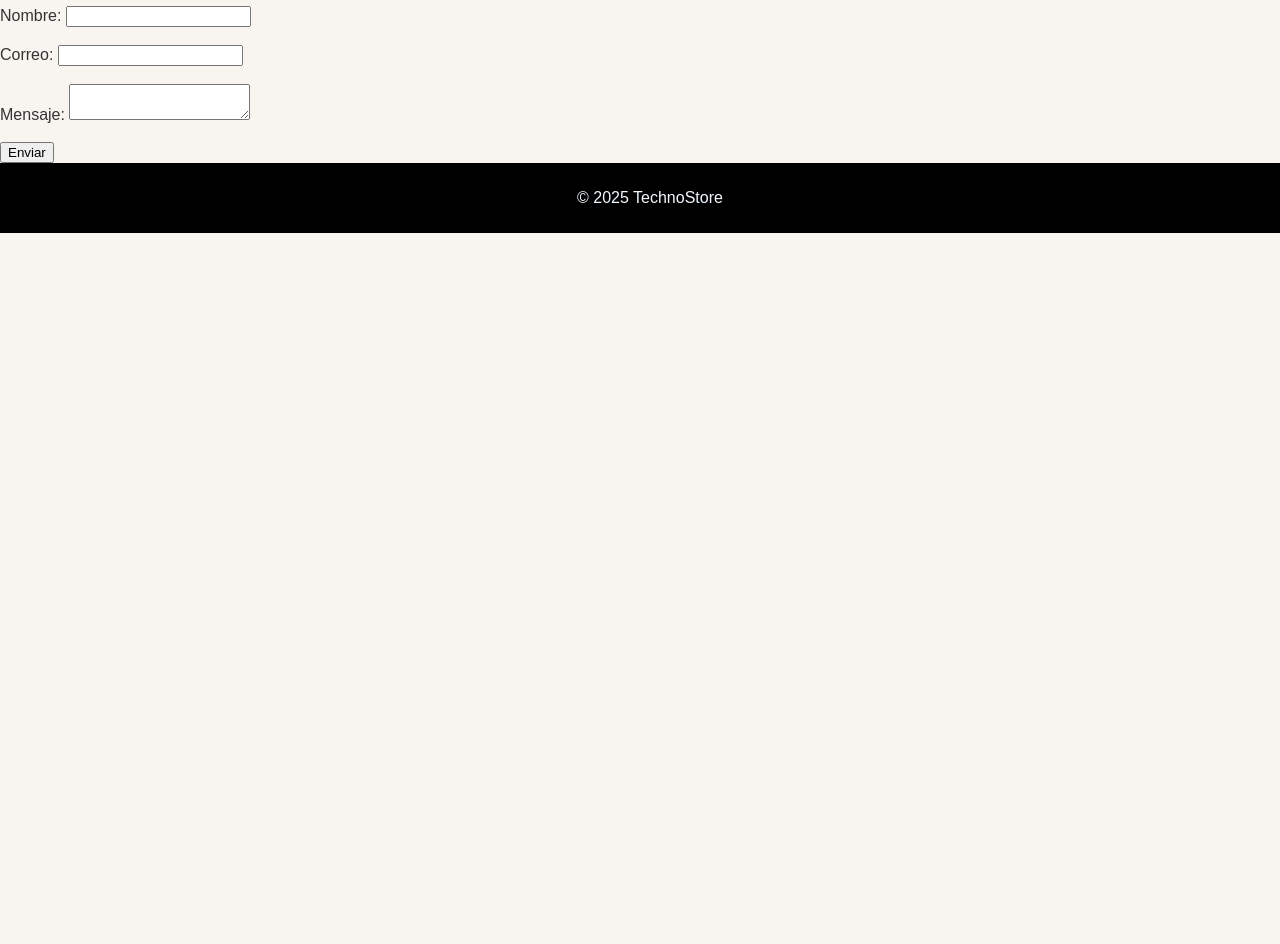
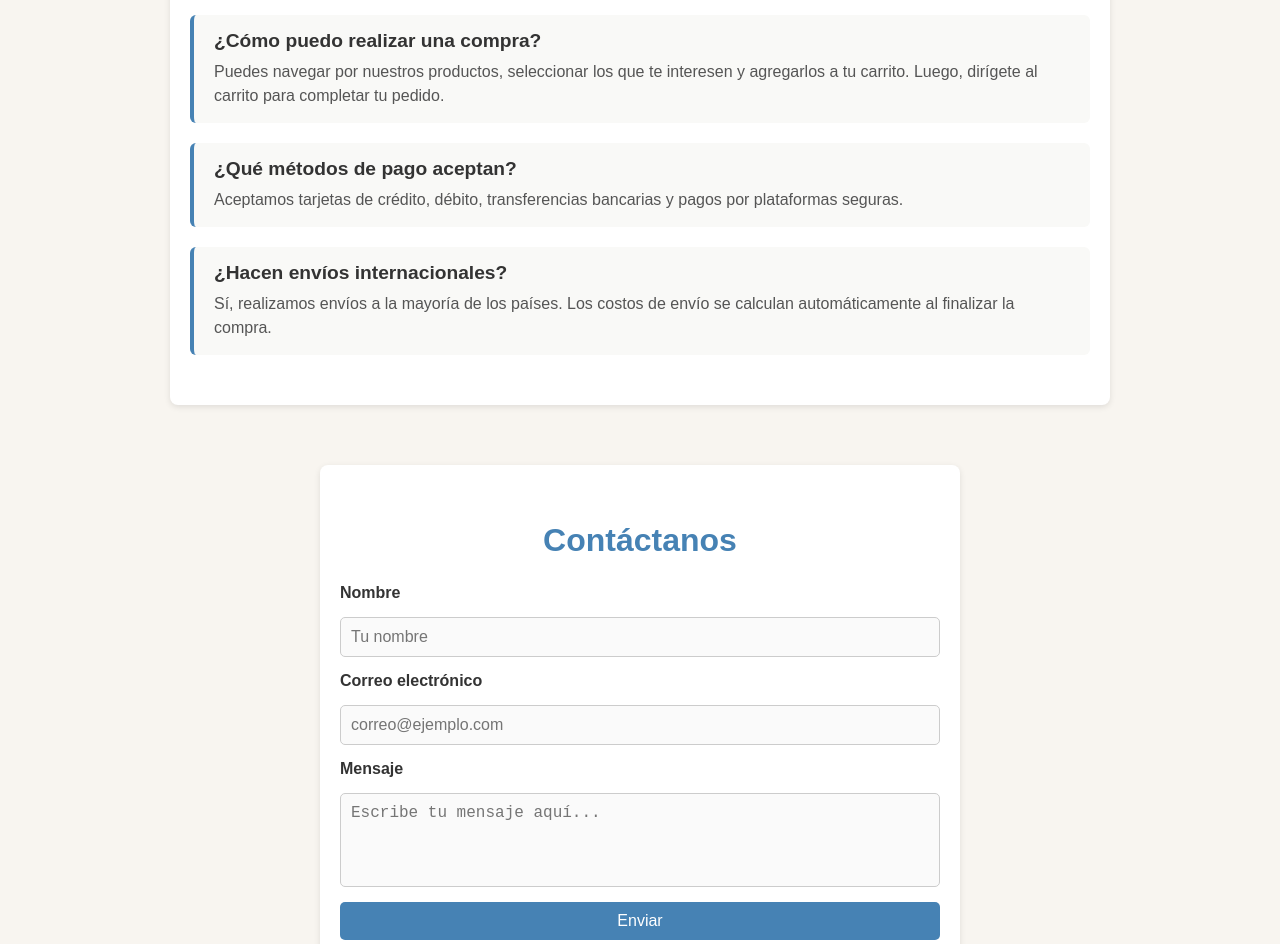
Before and after one commit to Ricardoarev12/ProyectoInternet, a plain HTML site: page FAQ.html in a window 1280 px wide. Shown: the part 266-1210 px from the top of the page. Before the commit the page ends 800 px from the top, so only its background shows below. Drawn offline with Linux system fonts and the light colour scheme.

Commit message:
FAQ
Se modifico la parte FAQ.html y se hizo de 0 el css

```diff
--- a/FAQ.html
+++ b/FAQ.html
@@ -5,6 +5,7 @@
   <title>FAQ y Contacto - TechnoStore</title>
 </head>
 <link rel="stylesheet" href="css/style.css">
+<link rel="stylesheet" href="css/FAQ.css">
 
 <body>
   <header>
@@ -30,17 +31,42 @@
   </header>
 
   <main>
-    <h2>FAQ</h2>
-    <p>Aqui estaran las preguntas de los usuarios.</p>
+  <section class="faq-section">
+    <h2>Preguntas Frecuentes</h2>
 
-    <h2>Contacto</h2>
+    <div class="faq-item">
+      <h3>¿Cómo puedo realizar una compra?</h3>
+      <p>Puedes navegar por nuestros productos, seleccionar los que te interesen y agregarlos a tu carrito. Luego, dirígete al carrito para completar tu pedido.</p>
+    </div>
+
+    <div class="faq-item">
+      <h3>¿Qué métodos de pago aceptan?</h3>
+      <p>Aceptamos tarjetas de crédito, débito, transferencias bancarias y pagos por plataformas seguras.</p>
+    </div>
+
+    <div class="faq-item">
+      <h3>¿Hacen envíos internacionales?</h3>
+      <p>Sí, realizamos envíos a la mayoría de los países. Los costos de envío se calculan automáticamente al finalizar la compra.</p>
+    </div>
+  </section>
+
+  <section class="contact-section">
+    <h2>Contáctanos</h2>
     <form>
-      <label>Nombre: <input type="text"></label><br><br>
-      <label>Correo: <input type="email"></label><br><br>
-      <label>Mensaje: <textarea></textarea></label><br><br>
+      <label>Nombre</label>
+      <input type="text" placeholder="Tu nombre" required>
+
+      <label>Correo electrónico</label>
+      <input type="email" placeholder="correo@ejemplo.com" required>
+
+      <label>Mensaje</label>
+      <textarea rows="4" placeholder="Escribe tu mensaje aquí..." required></textarea>
+
       <button type="submit">Enviar</button>
     </form>
-  </main>
+  </section>
+</main>
+
 
   <footer>
     <p>© 2025 TechnoStore</p>
--- /dev/null
+++ b/css/FAQ.css
@@ -0,0 +1,106 @@
+body {
+  background-color: #f8f5f0;
+  margin: 0;
+  padding: 0;
+  font-family: Arial, sans-serif;
+  color: #333;
+}
+
+.faq-section {
+  max-width: 900px;
+  margin: 40px auto;
+  padding: 30px 20px;
+  background-color: #ffffff;
+  border-radius: 8px;
+  box-shadow: 0 2px 6px rgba(0, 0, 0, 0.1);
+}
+
+.faq-section h2 {
+  text-align: center;
+  color: steelblue;
+  margin-bottom: 30px;
+  font-size: 2rem;
+}
+
+.faq-item {
+  margin-bottom: 20px;
+  padding: 15px 20px;
+  border-left: 4px solid steelblue;
+  background-color: #f9f9f7;
+  border-radius: 6px;
+}
+
+.faq-item h3 {
+  margin: 0 0 8px 0;
+  color: #333;
+  font-size: 1.2rem;
+}
+
+.faq-item p {
+  color: #555;
+  margin: 0;
+  line-height: 1.5;
+}
+
+.contact-section {
+  max-width: 600px;
+  margin: 60px auto;
+  padding: 30px 20px;
+  background-color: #ffffff;
+  border-radius: 8px;
+  box-shadow: 0 2px 6px rgba(0, 0, 0, 0.1);
+}
+
+.contact-section h2 {
+  text-align: center;
+  color: steelblue;
+  margin-bottom: 25px;
+  font-size: 2rem;
+}
+
+.contact-section form {
+  display: flex;
+  flex-direction: column;
+  gap: 15px;
+}
+
+.contact-section label {
+  font-weight: bold;
+  color: #333;
+}
+
+.contact-section input,
+.contact-section textarea {
+  border: 1px solid #ccc;
+  border-radius: 5px;
+  padding: 10px;
+  font-size: 1rem;
+  background-color: #fafafa;
+  transition: border-color 0.2s ease, background-color 0.2s ease;
+}
+
+.contact-section input:focus,
+.contact-section textarea:focus {
+  border-color: steelblue;
+  outline: none;
+  background-color: #fff;
+}
+
+.contact-section textarea {
+  resize: none;
+}
+
+.contact-section button {
+  background-color: steelblue;
+  color: white;
+  border: none;
+  padding: 10px 20px;
+  border-radius: 5px;
+  cursor: pointer;
+  font-size: 1rem;
+  transition: background-color 0.3s ease;
+}
+
+.contact-section button:hover {
+  background-color: #4682b4;
+}
```
